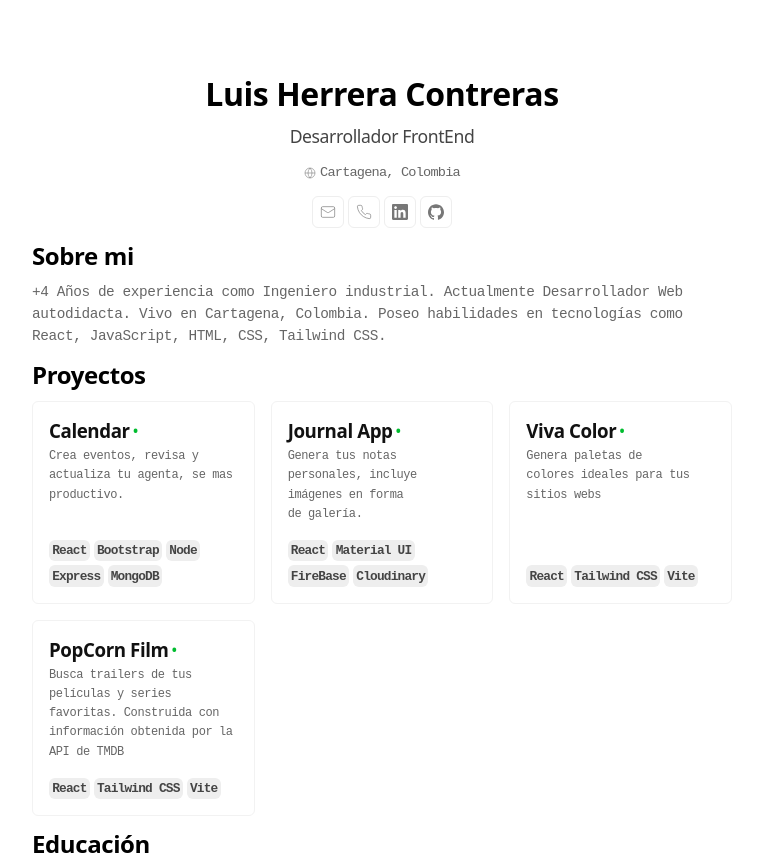
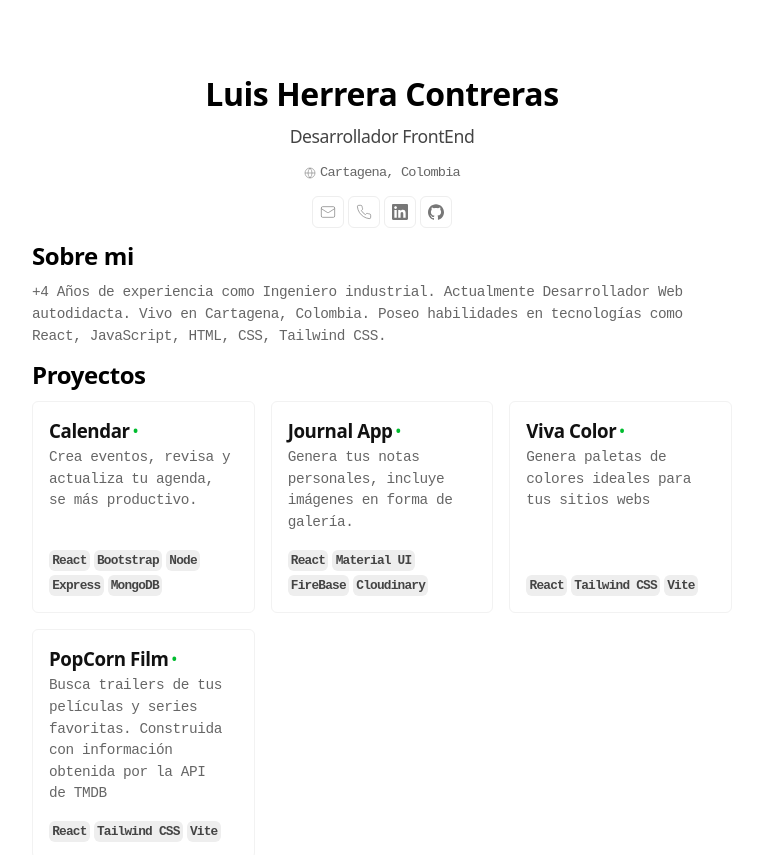
Before and after one commit to LuHer18/curriculum-LH, a React (Vite) app: page / in a window 1280 px wide. Shown: the top 855 px of the page, without its empty margins (258-1021 px from the left). Built offline with nearby package versions, Linux system fonts and the light colour scheme.

Commit message:
cambio en el tamaño del texto de la descripción de los proyectos

```diff
--- a/cv.json
+++ b/cv.json
@@ -223,7 +223,7 @@
       {
         "name": "Calendar",
         "isActive": true,
-        "description": "Crea eventos, revisa y actualiza tu agenta, se mas productivo. ",
+        "description": "Crea eventos, revisa y actualiza tu agenda, se más productivo.",
         "highlights": [
           "React",
           "Bootstrap",
--- a/src/components/Basic.jsx
+++ b/src/components/Basic.jsx
@@ -57,7 +57,7 @@ export const Basic = () => {
                                 )
                             }
                             {
-                                profiles.map(({ network, url, username }) => {
+                                profiles.map(({ network, url }) => {
                                     const Icon = socialIcon[network]
                                     return (
                                         <a
--- a/src/components/Styles/Projects.css
+++ b/src/components/Styles/Projects.css
@@ -33,10 +33,10 @@
 .container-project a:hover {
     text-decoration: underline;
 }
-.container-project p {
+/* .container-project p {
     font-size: 0.75rem;
     line-height: 1.2rem;
-}
+} */
 
 .footer-card {
     display: flex;
```
